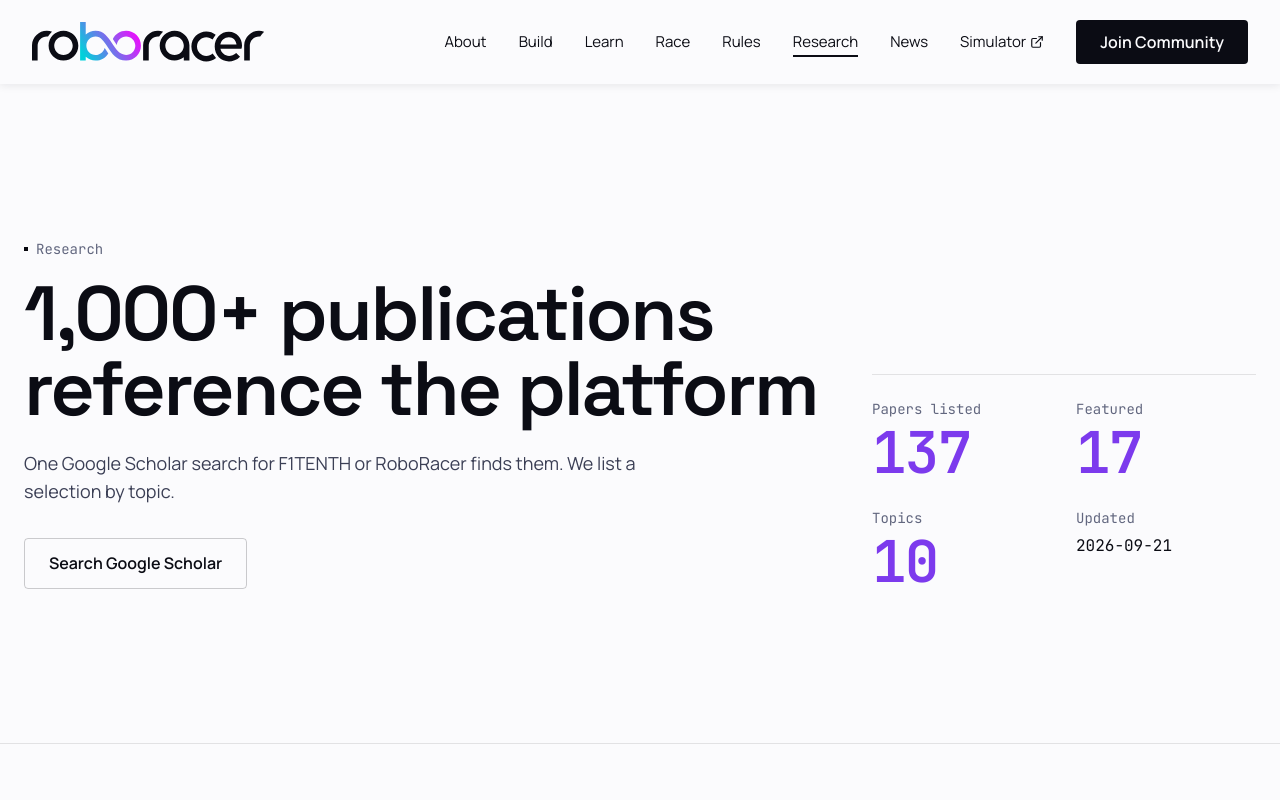
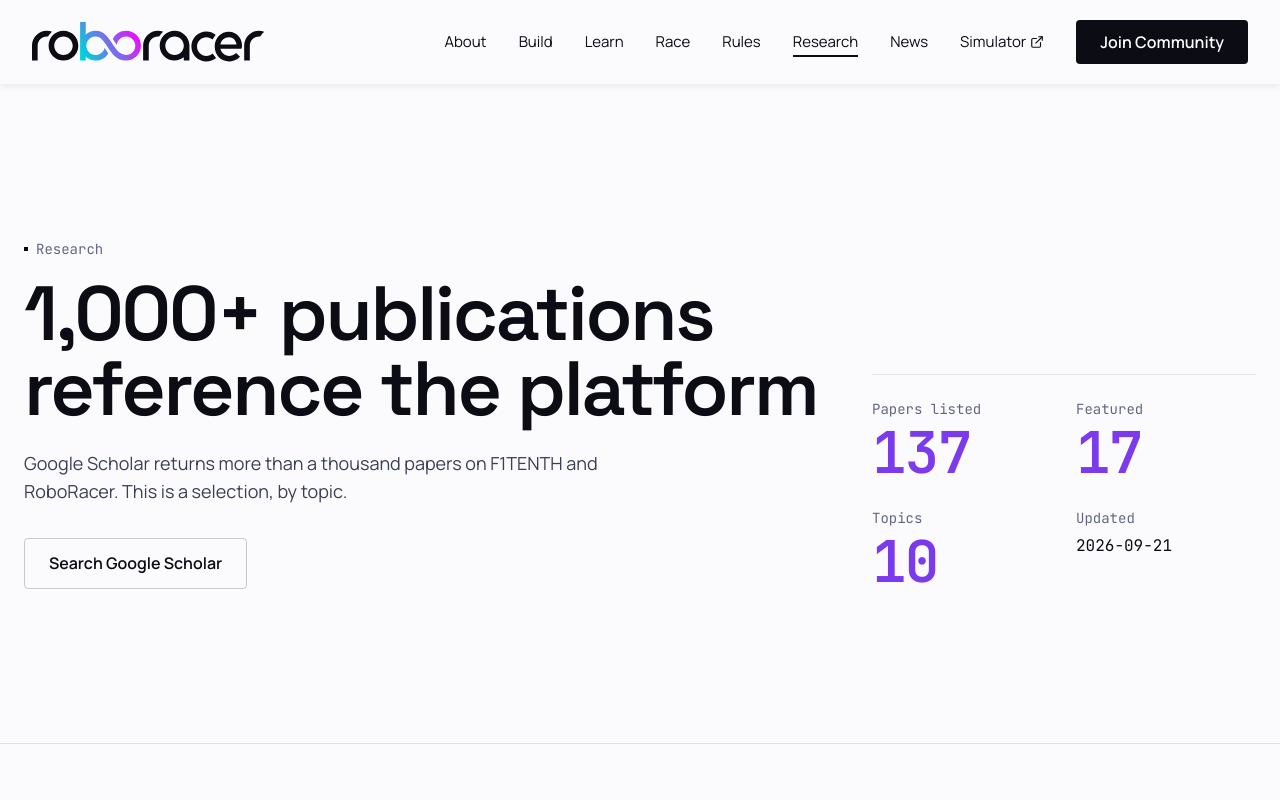
Before and after one commit to f1tenth/roboracer-site, a React (Vite) app: page /research in a window 1280 px wide. Shown: the top 800 px of the page. Built offline with nearby package versions, Linux system fonts and the light colour scheme.

Commit message:
copy(research): keep the thousand in the header lead, use contractions
Review notes from the lead: the header lead keeps "more than a thousand
papers", and the submit line says "We'll add it".

```diff
--- a/src/pages/Research.tsx
+++ b/src/pages/Research.tsx
@@ -76,8 +76,8 @@
               1,000+ publications reference the platform
             </h1>
             <p className="mt-6 max-w-[60ch] text-lead text-text-body">
-              One Google Scholar search for F1TENTH or RoboRacer finds them. We list a selection by
-              topic.
+              Google Scholar returns more than a thousand papers on F1TENTH and RoboRacer. This is a
+              selection, by topic.
             </p>
             <div className="mt-8">
               <Button href={scholarUrl} variant="secondary" target="_blank" rel="noopener noreferrer">
@@ -157,7 +157,7 @@
         />
         {failed && (
           <p className="max-w-[60ch] text-body text-text-body">
-            The list did not load. Try the Google Scholar search above.
+            The list didn't load. Try the Google Scholar search above.
           </p>
         )}
         {pubs && (
@@ -273,7 +273,7 @@
               eyebrow="Contribute"
               id="submit"
               title="Submit your paper"
-              lead="Send us the DOI or arXiv link for your RoboRacer paper. We add it to the list."
+              lead="Send us the DOI or arXiv link for your RoboRacer paper. We'll add it to the list."
             />
           </div>
           <div className="flex flex-col items-start gap-4 md:col-span-5 md:items-end">
```
Also changed, not shown: 1 other file (tests, documents, lock files or other folders).
